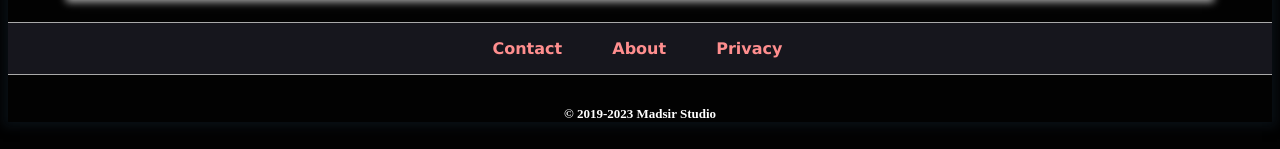
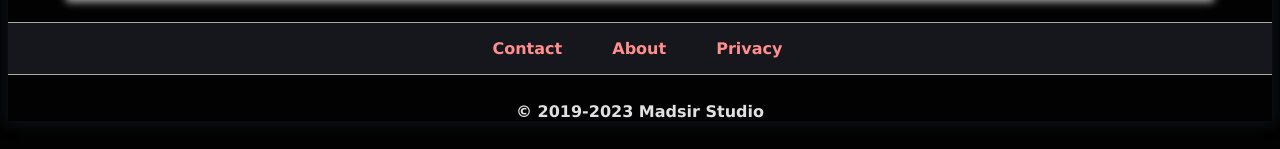
Before and after one commit to Madsir/madsirstudio.github.io, a Jekyll site: the page built from index.html, in a window 1280 px wide. Shown: the part 1099-1248 px from the top of the page. Built offline with Jekyll 4.4.1, drawn with Linux system fonts in a browser that asks for light colours.

Commit message:
Update default.html

```diff
--- a/_layouts/default.html
+++ b/_layouts/default.html
@@ -23,12 +23,6 @@
     font-weight: bold;
  color: #ff8e8e;
   cursor:pointer;
-}
-h6{
-      font-size: small;
-    font-weight: bold;
- color: #ffffff;
-	text-align: center;
 }
 button:hover{
 	 color: #ffc3aa;
@@ -100,6 +93,6 @@ button:hover{
 					</center>
 			</ul>
 		</footer>
-										<h6>© 2019-2023 Madsir Studio</h6>
+										<h5>© 2019-2023 Madsir Studio</h5>
 	</body>
 </html>
```
Also changed, not shown: other parts of _layouts/default.html (+0 -1 lines).
